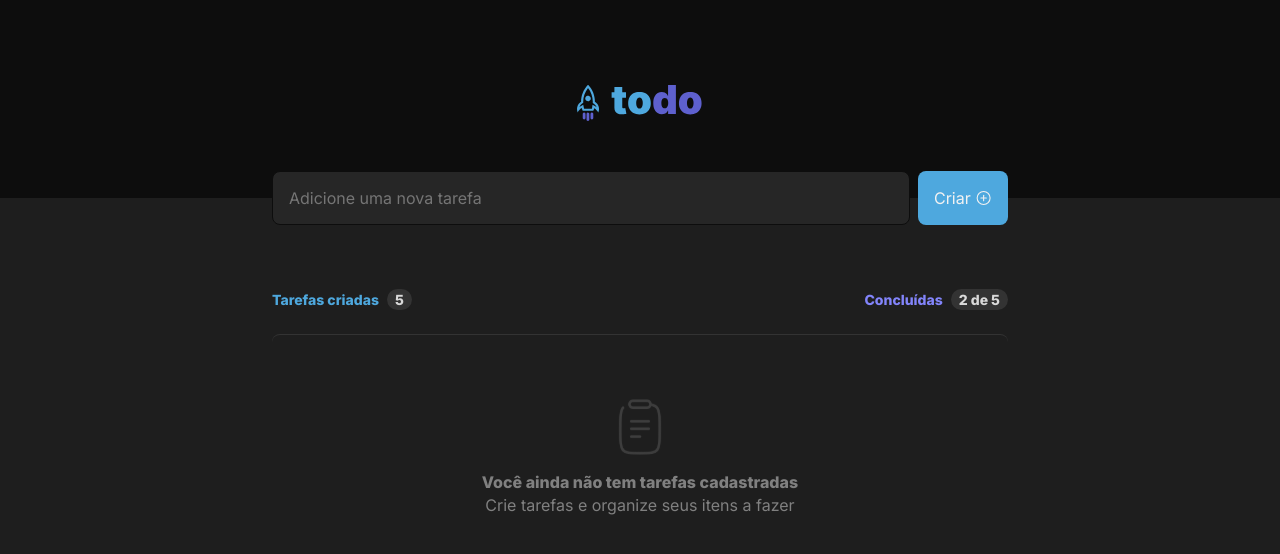
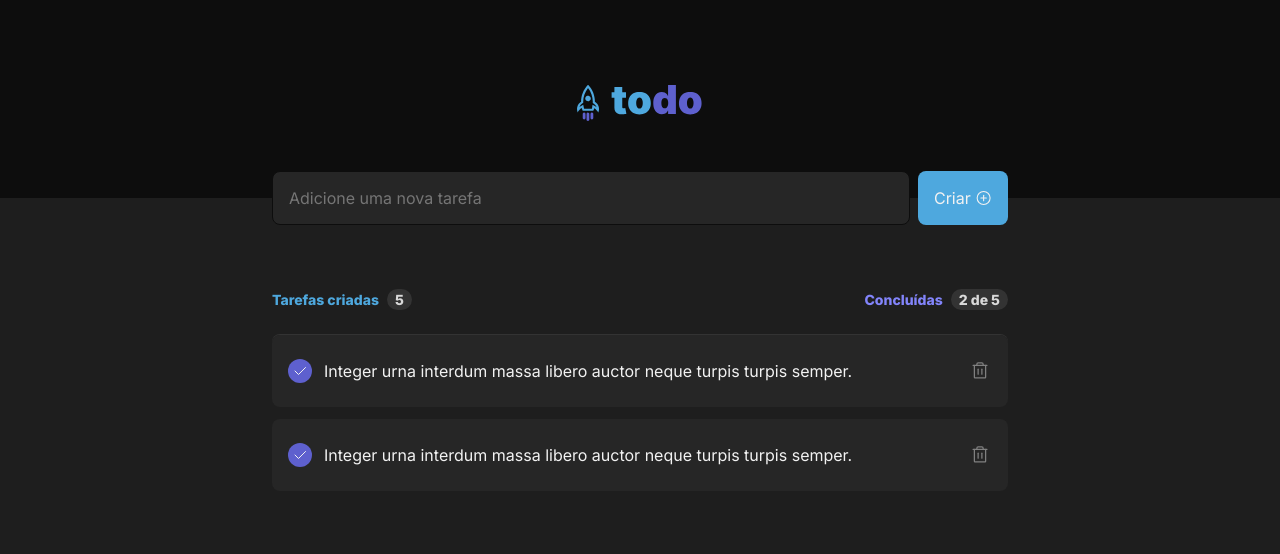
Before and after one commit to melovitor/To-Do, a React (Vite) app: page / in a window 1280 px wide. Shown: the top 554 px of the page. Built offline with nearby package versions, Linux system fonts and the light colour scheme.

Commit message:
WIP - Criando card de task.

```diff
--- a/src/components/Status/Status.module.css
+++ b/src/components/Status/Status.module.css
@@ -19,7 +19,7 @@
     display: flex;
     align-items: center;
     gap: 8px;
-    color: var(--pourple);
+    color: var(--purple);
 }
 
 .dot {
--- /dev/null
+++ b/src/components/Task/Task.module.css
@@ -0,0 +1,67 @@
+.wrapper {
+    background-color: var(--gray-500);
+    width: 100%;
+    min-height: 72px;
+    border-radius: 8px;
+    padding: 16px;
+    margin-bottom: 12px;
+    display: flex;
+    align-items: center;
+    justify-content: space-between;
+
+}
+
+.container {
+    display: flex;
+    align-items: center;
+    gap: 12px;
+}
+
+.unchecked {
+    width: 24px;
+    height: 24px;
+    border-radius: 999px;
+    display: flex;
+    align-items: center;
+    justify-content: center;
+    border: 2px solid var(--blue);
+    transition: .2s;
+    color: transparent;
+}
+.unchecked:hover {
+    border: 2px solid var(--blue-dark);
+    background-color: rgba(30, 111, 159, 0.2)
+}
+
+.checked {
+    width: 24px;
+    height: 24px;
+    border-radius: 999px;
+    display: flex;
+    align-items: center;
+    justify-content: center;
+    background-color: var(--purple-dark);
+    transition: .2s;
+    color: var(--gray-100);
+}
+
+.checked:hover {
+    background-color: var(--purple)
+}
+
+.trash {
+    width: 24px;
+    height: 24px;
+    border-radius: 4px;
+    display: flex;
+    justify-content: center;
+    align-items: center;
+    transition: .2s;
+    color: var(--gray-300);
+}
+
+.trash:hover {
+    color: var(--danger);
+    background: var(--gray-400);
+
+}
--- /dev/null
+++ b/src/components/Task/Task.tsx
@@ -0,0 +1,21 @@
+import { Check, Trash } from 'phosphor-react'
+import styles from './Task.module.css'
+
+export function Task(){
+    return(
+        <div className={styles.wrapper}>
+            <div className={styles.container}>
+                {/* <div className={styles.unchecked}>
+                .
+                </div> */}
+                <div className={styles.checked}>
+                    <Check/>
+                </div>
+                <p>Integer urna interdum massa libero auctor neque turpis turpis semper.</p>
+            </div>
+            <div  className={styles.trash}>
+                <Trash size={20}/>
+            </div>
+        </div>
+    )
+}
--- a/src/components/Tasks/Tasks.module.css
+++ b/src/components/Tasks/Tasks.module.css
@@ -2,6 +2,7 @@
     margin-top: 1.5rem;
     width: 100%;
     display: flex;
+    flex-direction: column;
     align-items: center;
     justify-content: center;
     border-top: 1px solid var(--gray-400);
--- a/src/components/Tasks/Tasks.tsx
+++ b/src/components/Tasks/Tasks.tsx
@@ -1,17 +1,17 @@
 import styles from './Tasks.module.css'
 import  Clipboard  from '../../assets/Clipboard.svg'
+import { Task } from '../Task/Task'
 
 export function Tasks(){
     return(
         <div className={styles.wrapper}>
-
-
-
-            <div className={styles.empty}>
+            <Task/>
+            <Task/>
+            {/* <div className={styles.empty}>
                 <img src={Clipboard} />
                 <h1>Você ainda não tem tarefas cadastradas</h1>
                 <h2>Crie tarefas e organize seus itens a fazer</h2>
-            </div>
+            </div> */}
         </div>
     )
 }
--- a/src/global.css
+++ b/src/global.css
@@ -12,8 +12,8 @@
     --blue-dark: #1E6F9F;
     --blue: #4EA8DE;
 
-    --pourple-dark: #5E60CE;
-    --pourple: #8284FA;
+    --purple-dark: #5E60CE;
+    --purple: #8284FA;
 
     --danger: #E25858
 }
```
